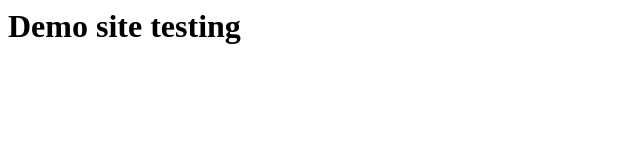
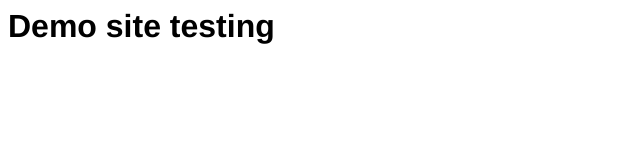
Before and after one commit to drewsisk/teaching, a plain HTML site: page index.html in a window 1280 px wide. Shown: the whole page, without its empty margins (0-640 px from the left). Drawn offline with Linux system fonts and the light colour scheme.

Commit message:
Update index.html

```diff
--- a/index.html
+++ b/index.html
@@ -1,4 +1,8 @@
 <html>
+
+<head>
+ 	<link href="css/styles.css" rel="stylesheet" type="text/css">
+</head>
 
 <h1>Demo site testing</h1>
 
```
